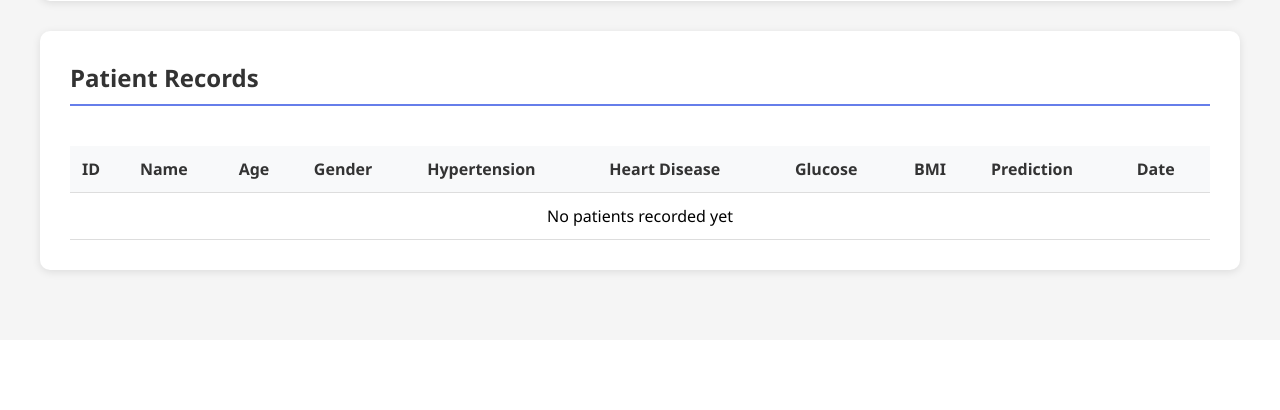
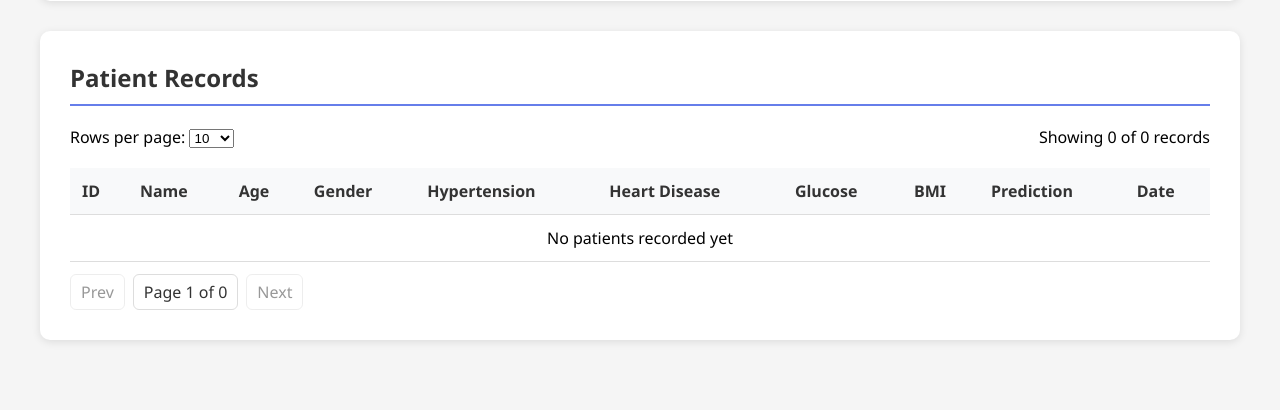
Before and after one commit to Antran1998/stroke-warning-system, a Flask app: page /doctor/dashboard in a window 1280 px wide. Shown: the part 1136-1546 px from the top of the page. Before the commit the page ends 1413 px from the top, so only its background shows below. Run offline with Flask 3, Linux system fonts and the light colour scheme; the visitor is signed in with stand-in values (Sample User, id 1).

Commit message:
add pagination ,remove test data, add migration file

```diff
--- a/app.py
+++ b/app.py
@@ -81,8 +81,38 @@ def create_app(config_name='development'):
         if 'username' not in session or session['role'] != 'doctor':
             return redirect(url_for('index'))
 
-        patients = Patient.query.order_by(Patient.created_at.desc()).all()
-        return render_template('doctor_dashboard.html', patients=patients)
+        # Pagination params
+        try:
+            page = int(request.args.get('page', 1))
+        except ValueError:
+            page = 1
+        try:
+            per_page = int(request.args.get('per_page', 10))
+        except ValueError:
+            per_page = 10
+        if per_page <= 0:
+            per_page = 10
+        if page <= 0:
+            page = 1
+
+        base_query = Patient.query.order_by(Patient.created_at.desc())
+        pagination = base_query.paginate(page=page, per_page=per_page, error_out=False)
+        patients = pagination.items
+
+        # Stats
+        total_patients = Patient.query.count()
+        high_risk_count = Patient.query.filter(Patient.stroke_prediction == 'High Risk').count()
+        pending_count = Patient.query.filter(Patient.stroke_prediction == None).count()
+
+        return render_template(
+            'doctor_dashboard.html',
+            patients=patients,
+            total_patients=total_patients,
+            high_risk_count=high_risk_count,
+            pending_count=pending_count,
+            pagination=pagination,
+            per_page=per_page
+        )
 
     @app.route('/doctor/add_patient', methods=['POST'])
     def add_patient():
--- a/templates/doctor_dashboard.html
+++ b/templates/doctor_dashboard.html
@@ -1,5 +1,6 @@
 <!DOCTYPE html>
 <html lang="en">
+
 <head>
     <meta charset="UTF-8">
     <meta name="viewport" content="width=device-width, initial-scale=1.0">
@@ -15,21 +16,66 @@
             color: white;
             min-width: 100px;
         }
+
         .badge-high-risk {
             background-color: #ff4444;
         }
+
         .badge-low-risk {
             background-color: #00C851;
         }
+
         .badge-pending {
             background-color: #848484;
         }
+
         td.prediction-cell {
             text-align: center;
             padding: 8px;
         }
+
+        .pagination {
+            display: flex;
+            align-items: center;
+            justify-content: space-between;
+            margin-top: 12px;
+        }
+
+        .pagination .pages {
+            display: flex;
+            gap: 8px;
+            align-items: center;
+        }
+
+        .pagination a,
+        .pagination span {
+            padding: 6px 10px;
+            border: 1px solid #ddd;
+            border-radius: 6px;
+            text-decoration: none;
+            color: #333;
+        }
+
+        .pagination a.disabled {
+            pointer-events: none;
+            opacity: 0.5;
+        }
+
+        .pagination .info {
+            color: #666;
+        }
+
+        /* New styles for numeric prediction badges */
+        .badge-pred-1 {
+            background-color: #ff4444;
+        }
+
+        .badge-pred-0 {
+            background-color: #00C851;
+        }
     </style>
 </head>
+
 <body>
     <div class="dashboard-container">
         <!-- Patient Detail Panel -->
@@ -37,9 +83,12 @@
             <div class="panel-header">
                 <h2>Patient Details</h2>
                 <div class="panel-actions">
-                    <button id="editPatientBtn" class="btn-secondary" onclick="enterEditMode()" style="display:none;margin-right:8px;">Edit</button>
-                    <button id="savePatientBtn" class="btn-primary" onclick="savePatientEdits()" style="display:none;margin-right:8px;">Save</button>
-                    <button id="cancelEditBtn" class="btn-secondary" onclick="cancelEdit()" style="display:none;margin-right:8px;">Cancel</button>
+                    <button id="editPatientBtn" class="btn-secondary" onclick="enterEditMode()" style="display:none;margin-right:8px;">Edit
+                    </button>
+                    <button id="savePatientBtn" class="btn-primary" onclick="savePatientEdits()" style="display:none;margin-right:8px;">Save
+                    </button>
+                    <button id="cancelEditBtn" class="btn-secondary" onclick="cancelEdit()" style="display:none;margin-right:8px;">Cancel
+                    </button>
                     <button class="close-panel" onclick="closeDetailPanel()">&times;</button>
                 </div>
             </div>
@@ -60,17 +109,17 @@
             <div class="stats-container">
                 <div class="stat-card">
                     <h3>Total Patients</h3>
-                    <p class="stat-number">{{ patients|length }}</p>
+                    <p class="stat-number">{{ total_patients if total_patients is defined else patients|length }}</p>
                 </div>
 
                 <div class="stat-card">
                     <h3>High Risk Cases</h3>
-                    <p class="stat-number">{{ patients|selectattr('stroke_prediction', 'equalto', 'High Risk')|list|length }}</p>
+                    <p class="stat-number">{{ high_risk_count if high_risk_count is defined else (patients|selectattr('stroke_prediction', 'equalto', 'High Risk')|list|length) }}</p>
                 </div>
 
                 <div class="stat-card">
                     <h3>Pending Analysis</h3>
-                    <p class="stat-number">{{ patients|selectattr('stroke_prediction', 'none')|list|length }}</p>
+                    <p class="stat-number">{{ pending_count if pending_count is defined else (patients|selectattr('stroke_prediction', 'none')|list|length) }}</p>
                 </div>
             </div>
 
@@ -175,6 +224,20 @@
             <div class="card">
                 <h2>Patient Records</h2>
                 <div class="table-container">
+                    <div style="display:flex; justify-content: space-between; align-items:center; margin-bottom:8px;">
+                        <div>
+                            <label>Rows per page:</label>
+                            <select id="perPageSelect" onchange="changePerPage(this.value)">
+                                {% set current_per_page = per_page if per_page is defined else 10 %}
+                                {% for opt in [10,20,50,100] %}
+                                    <option value="{{ opt }}" {% if opt == current_per_page %}selected{% endif %}>{{ opt }}</option>
+                                {% endfor %}
+                            </select>
+                        </div>
+                        {% if pagination is defined %}
+                        <div class="info">Showing {{ patients|length }} of {{ pagination.total }} records</div>
+                        {% endif %}
+                    </div>
                     <table>
                         <thead>
                             <tr>
@@ -202,7 +265,12 @@
                                 <td>{{ patient.avg_glucose_level }}</td>
                                 <td>{{ patient.bmi }}</td>
                                 <td class="prediction-cell">
-                                    {% if patient.stroke_prediction %}
+                                    {# Highlight numeric predictions: red for 1, green for 0. Fallback to text badges if not numeric #}
+                                    {% if patient.stroke_prediction is not none and (patient.stroke_prediction == 1 or patient.stroke_prediction == 0 or patient.stroke_prediction in ['1','0']) %}
+                                        {% set pred = patient.stroke_prediction %}
+                                        {% set pred_num = pred if pred in [0,1] else (1 if pred == '1' else 0) %}
+                                        <span class="badge {{ 'badge-pred-1' if pred_num == 1 else 'badge-pred-0' }}">{{ pred_num }}</span>
+                                    {% elif patient.stroke_prediction %}
                                         <span class="badge badge-{{ patient.stroke_prediction.lower().replace(' ', '-') }}">
                                             {{ patient.stroke_prediction }}
                                         </span>
@@ -221,6 +289,21 @@
                             {% endfor %}
                         </tbody>
                     </table>
+                    <div class="pagination">
+                        {% if pagination is defined %}
+                        <div class="pages">
+                            {% set page = pagination.page %}
+                            {% set pages = pagination.pages %}
+                            {% set prev_page = page - 1 %}
+                            {% set next_page = page + 1 %}
+                            <a class="{% if not pagination.has_prev %}disabled{% endif %}" href="{{ url_for('doctor_dashboard', page=prev_page, per_page=current_per_page) }}">Prev</a>
+                            <span>Page {{ page }} of {{ pages }}</span>
+                            <a class="{% if not pagination.has_next %}disabled{% endif %}" href="{{ url_for('doctor_dashboard', page=next_page, per_page=current_per_page) }}">Next</a>
+                        </div>
+                        {% else %}
+                        <span class="info">Showing {{ patients|length }} records</span>
+                        {% endif %}
+                    </div>
                 </div>
             </div>
         </div>
@@ -229,6 +312,14 @@
     <script>
         let currentPatient = null;
         let originalDetailsHTML = '';
+
+        function changePerPage(val) {
+            const perPage = parseInt(val) || 10;
+            const url = new URL(window.location.href);
+            url.searchParams.set('per_page', perPage);
+            url.searchParams.set('page', 1);
+            window.location.href = url.toString();
+        }
 
         document.getElementById('patientForm').addEventListener('submit', async function(e) {
             e.preventDefault();
@@ -567,4 +658,5 @@
         }
     </script>
 </body>
+
 </html>
```
Also changed, not shown: add_sample_patients.py (deleted, +0 -113 lines), migrate_data.py (added, +63 -0 lines), README.md (added).
